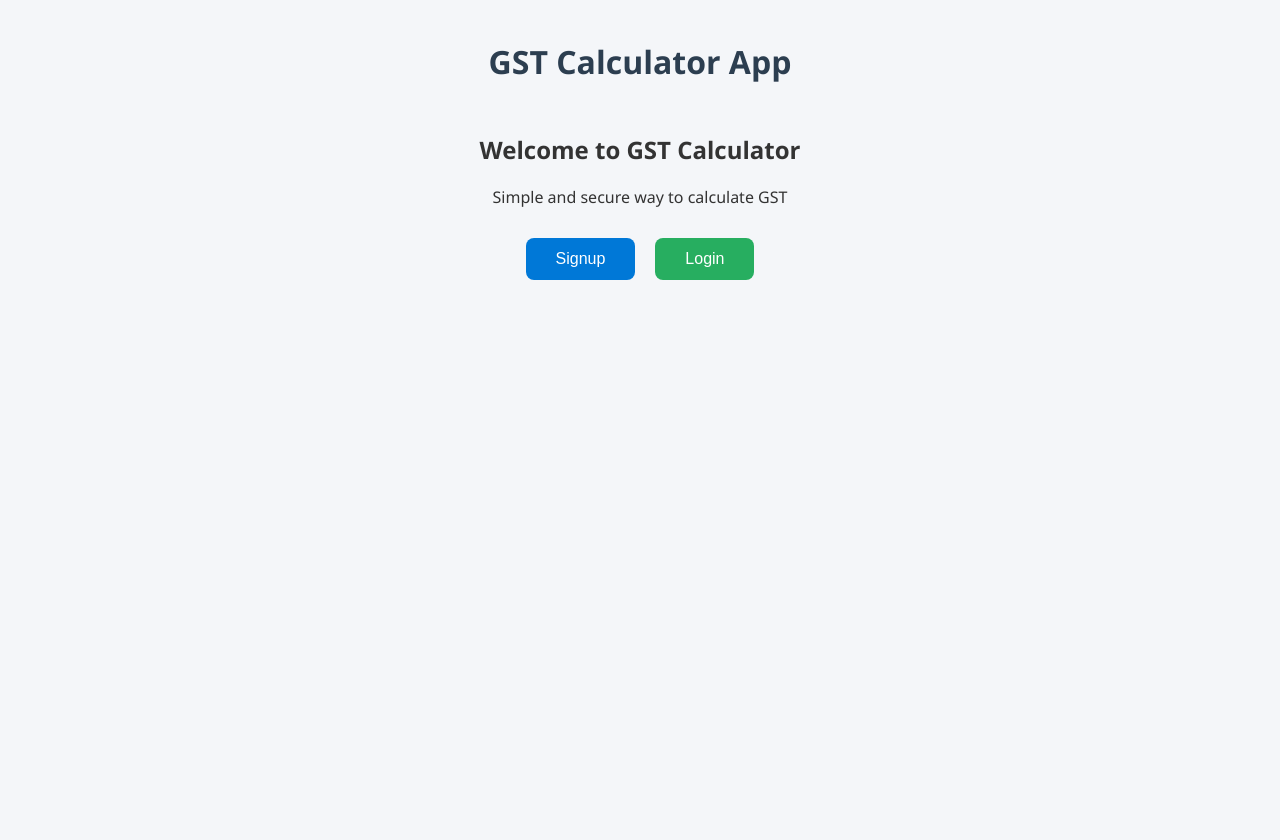
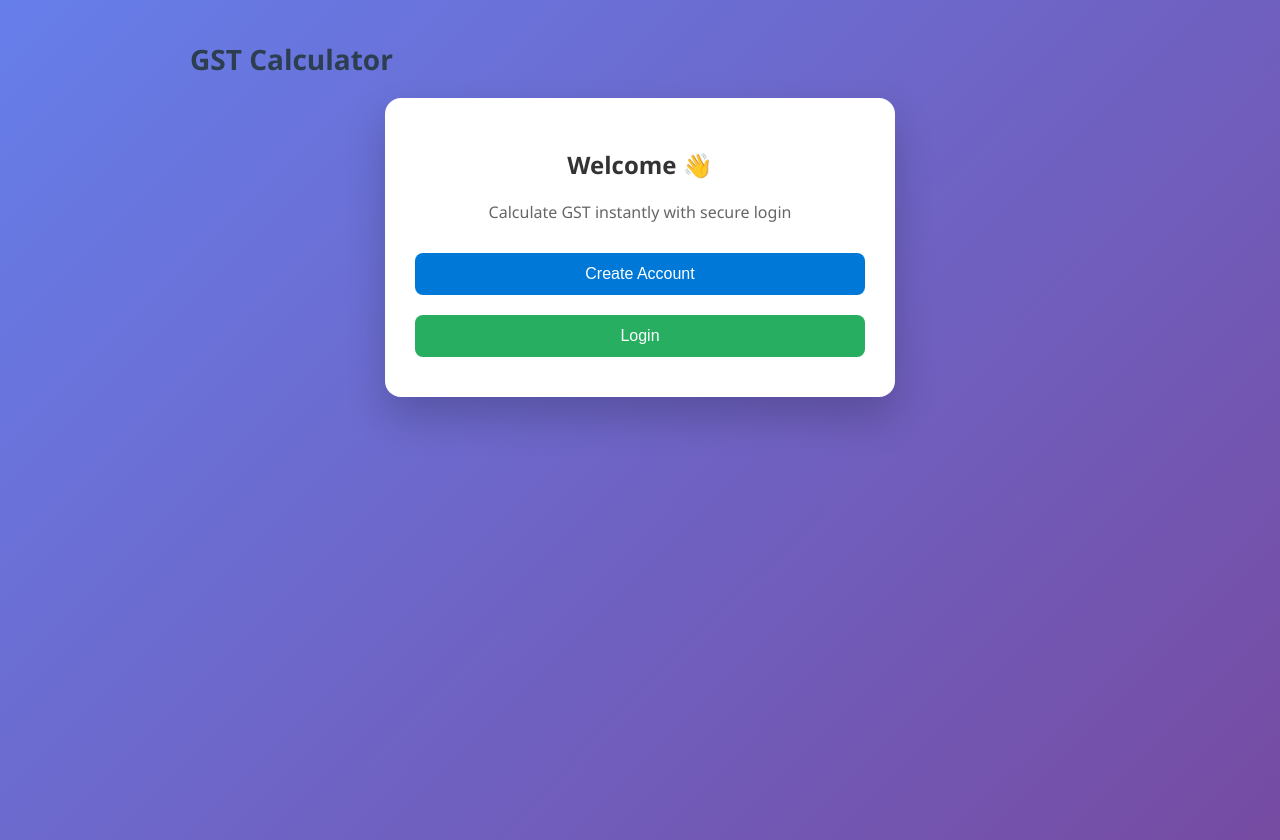
Before and after one commit to opermancode/gst-calculator, a React (Create React App) app in the folder frontend/: page / in a window 1280 px wide. Before the commit the page ends 800 px from the top, so only its background shows below. Built offline with nearby package versions, Linux system fonts and the light colour scheme.

Commit message:
Update App.js

```diff
--- a/frontend/src/App.js
+++ b/frontend/src/App.js
@@ -5,7 +5,7 @@ import Calculator from './Calculator';
 
 function App() {
   const [token, setToken] = useState(localStorage.getItem('token') || '');
-  const [currentPage, setCurrentPage] = useState('landing'); // landing, signup, login
+  const [currentPage, setCurrentPage] = useState('landing');
 
   useEffect(() => {
     if (token) {
@@ -25,45 +25,128 @@ function App() {
   };
 
   return (
-    <div style={{ maxWidth: '600px', margin: '0 auto', padding: '20px', fontFamily: 'Segoe UI, sans-serif' }}>
-      <h1 style={{ textAlign: 'center', color: '#2c3e50' }}>GST Calculator App</h1>
+    <div style={styles.page}>
 
+      {/* Header */}
+      <div style={styles.header}>
+        <h1 style={styles.title}>GST Calculator</h1>
+        {token && (
+          <button onClick={handleLogout} style={styles.logoutBtn}>
+            Logout
+          </button>
+        )}
+      </div>
+
+      {/* Main Card */}
+      <div style={styles.card}>
+
+        {/* Landing */}
         {currentPage === 'landing' && !token && (
-        <div style={{ textAlign: 'center', marginTop: '50px' }}>
-          <h2>Welcome to GST Calculator</h2>
-          <p style={{ margin: '20px 0' }}>Simple and secure way to calculate GST</p>
+          <div style={styles.center}>
+            <h2>Welcome 👋</h2>
+            <p style={{ marginBottom: '20px', color: '#666' }}>
+              Calculate GST instantly with secure login
+            </p>
 
             <button
+              style={{ ...styles.btn, background: '#0078d7' }}
               onClick={() => setCurrentPage('signup')}
-            style={{ padding: '12px 30px', margin: '10px', fontSize: '16px', background: '#0078d7', color: 'white', border: 'none', borderRadius: '8px', cursor: 'pointer' }}
             >
-            Signup
+              Create Account
             </button>
 
             <button
+              style={{ ...styles.btn, background: '#27ae60' }}
               onClick={() => setCurrentPage('login')}
-            style={{ padding: '12px 30px', margin: '10px', fontSize: '16px', background: '#27ae60', color: 'white', border: 'none', borderRadius: '8px', cursor: 'pointer' }}
             >
               Login
             </button>
           </div>
         )}
 
-      {currentPage === 'signup' && <Signup setCurrentPage={setCurrentPage} />}
-      {currentPage === 'login' && <Login setToken={handleLoginSuccess} setCurrentPage={setCurrentPage} />}
+        {/* Signup */}
+        {currentPage === 'signup' && (
+          <Signup setCurrentPage={setCurrentPage} />
+        )}
 
+        {/* Login */}
+        {currentPage === 'login' && (
+          <Login
+            setToken={handleLoginSuccess}
+            setCurrentPage={setCurrentPage}
+          />
+        )}
+
+        {/* Calculator */}
         {token && currentPage === 'calculator' && (
-        <>
-          <div style={{ textAlign: 'right', marginBottom: '15px' }}>
-            <button onClick={handleLogout} style={{ padding: '8px 16px', background: '#e74c3c', color: 'white', border: 'none', borderRadius: '6px' }}>
-              Logout
-            </button>
+          <Calculator token={token} />
+        )}
+
       </div>
-          <Calculator token={token} />
-        </>
-      )}
     </div>
   );
 }
 
+/* 🎨 Styles */
+const styles = {
+  page: {
+    minHeight: '100vh',
+    background: 'linear-gradient(135deg, #667eea, #764ba2)',
+    display: 'flex',
+    flexDirection: 'column',
+    alignItems: 'center',
+    paddingTop: '40px',
+    fontFamily: 'Segoe UI, sans-serif'
+  },
+
+  header: {
+    width: '90%',
+    maxWidth: '900px',
+    display: 'flex',
+    justifyContent: 'space-between',
+    alignItems: 'center',
+    marginBottom: '20px',
+    color: '#fff'
+  },
+
+  title: {
+    margin: 0,
+    fontSize: '28px'
+  },
+
+  logoutBtn: {
+    padding: '8px 16px',
+    background: '#e74c3c',
+    border: 'none',
+    borderRadius: '6px',
+    color: '#fff',
+    cursor: 'pointer'
+  },
+
+  card: {
+    width: '100%',
+    maxWidth: '450px',
+    background: '#fff',
+    padding: '30px',
+    borderRadius: '16px',
+    boxShadow: '0 20px 40px rgba(0,0,0,0.2)',
+    animation: 'fadeIn 0.3s ease-in-out'
+  },
+
+  center: {
+    textAlign: 'center'
+  },
+
+  btn: {
+    width: '100%',
+    padding: '12px',
+    margin: '10px 0',
+    border: 'none',
+    borderRadius: '8px',
+    color: '#fff',
+    fontSize: '16px',
+    cursor: 'pointer'
+  }
+};
+
 export default App;
```
Lines whose indentation alone changed are shown as unchanged.
